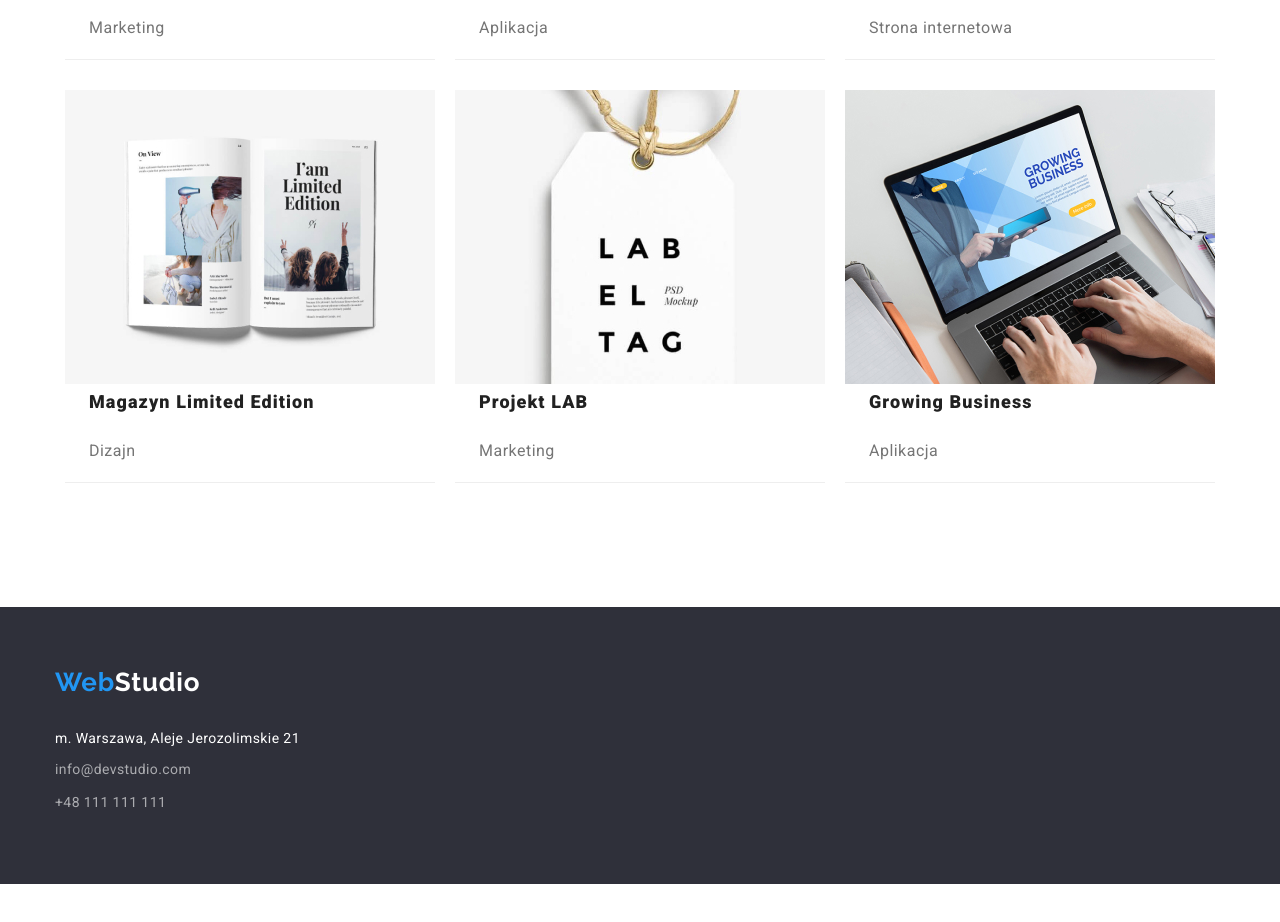
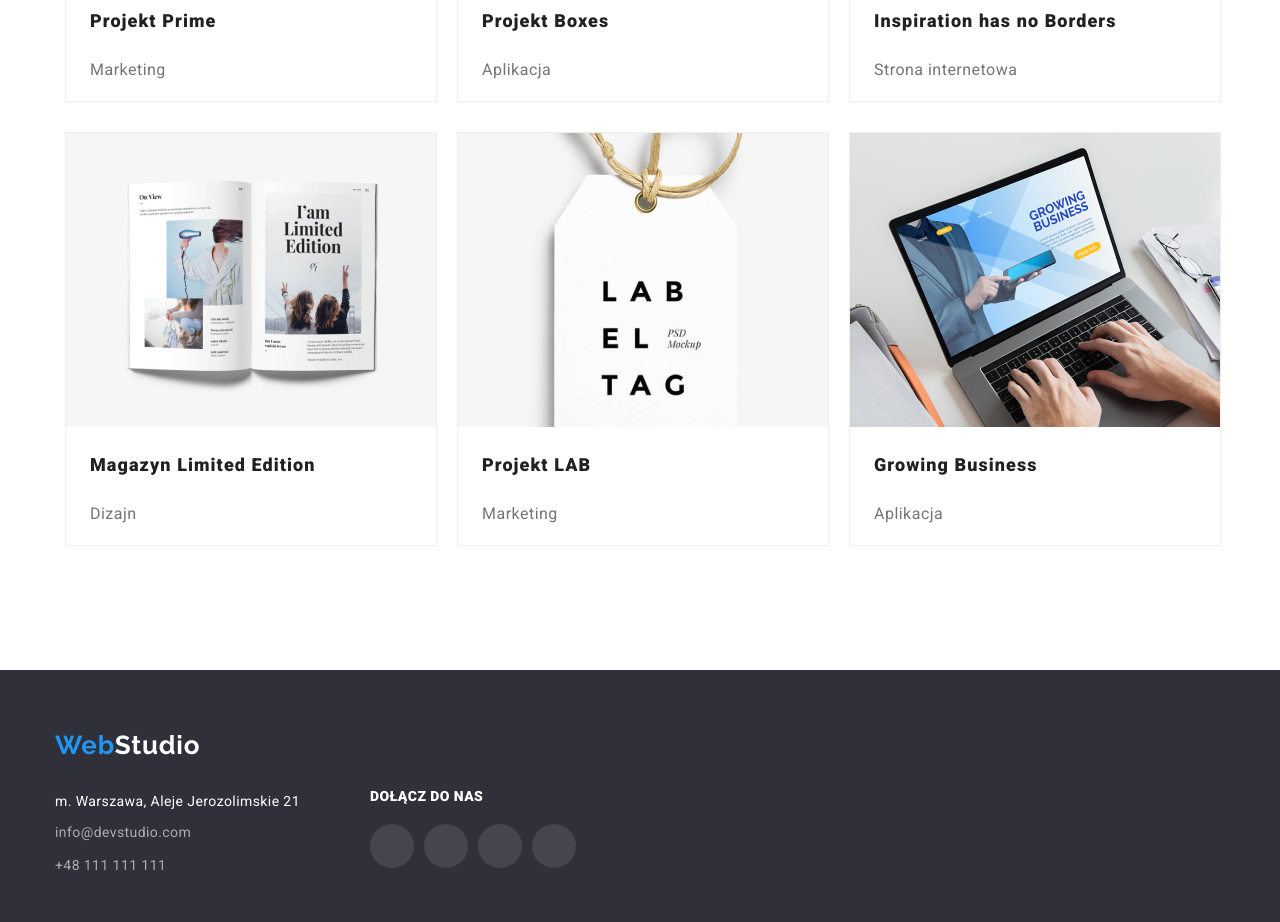
Before and after one commit to ewa-domanska/goit-markup-hw-04, a plain HTML site: page portfolio.html in a window 1280 px wide. Shown: the part 1018-1940 px from the top of the page. Before the commit the page ends 1902 px from the top, so only its background shows below. Drawn offline with nearby package versions, Linux system fonts and the light colour scheme.

Commit message:
Ready homework 4.

```diff
--- a/css/style.css
+++ b/css/style.css
@@ -275,8 +275,8 @@ img {
 }
 
 .our-team-list {
-    box-shadow: 0px 1px 3px rgba(0, 0, 0, 0.12), 0px 1px 1px rgba(0, 0, 0, 0.14), 0px 2px 1px rgba(0, 0, 0, 0.2);
-    border-radius: 0px 0px 4px 4px;
+    box-shadow: 0 1px 3px rgba(0, 0, 0, 0.12), 0 1px 1px rgba(0, 0, 0, 0.14), 0 2px 1px rgba(0, 0, 0, 0.2);
+    border-radius: 0 0 4px 4px;
 }
 
 .box-background {
@@ -541,6 +541,7 @@ img {
     letter-spacing: 0.03em;
     cursor: pointer;
     color: #FFFFFF;
+    box-shadow: 0 3px 1px rgba(0, 0, 0, 0.1), 0 1px 2px rgba(0, 0, 0, 0.08), 0 2px 2px rgba(0, 0, 0, 0.12);
 }
 
 .projects {
@@ -548,14 +549,17 @@ img {
 }
 
 .projects-portfolio {
-    display: flex;
-    flex-wrap: wrap;
+    display: grid;
+    grid-template-columns: repeat(3, 1fr);
 }
 
 .projects-portfolio-list {
-    flex: 20%;
     margin: 0 10px 30px;
-    border-bottom: 1px solid #EEEEEE;
+    border: 1px solid #EEEEEE;
+}
+
+.projects-portfolio-list:hover {
+    box-shadow: 0 1px 1px rgba(0, 0, 0, 0.12), 0 4px 4px rgba(0, 0, 0, 0.06), 1px 4px 6px rgba(0, 0, 0, 0.16);
 }
 
 .projects-portfolio-name {
@@ -564,7 +568,7 @@ img {
     line-height: 2;
     letter-spacing: 0.06em;
     padding-left: 24px;
-
+    margin-top: 20px;
 }
 
 .projects-portfolio-name-description {
--- a/portfolio.html
+++ b/portfolio.html
@@ -2,7 +2,7 @@
 <html lang="en">
     <head>
         <meta charset="UTF-8">
-        <title>goit-markup-hw-03</title>
+        <title>goit-markup-hw-04</title>
         <link rel="stylesheet"
               href="https://cdnjs.cloudflare.com/ajax/libs/modern-normalize/1.1.0/modern-normalize.min.css"
               integrity="sha512-wpPYUAdjBVSE4KJnH1VR1HeZfpl1ub8YT/NKx4PuQ5NmX2tKuGu6U/JRp5y+Y8XG2tV+wKQpNHVUX03MfMFn9Q=="
@@ -16,8 +16,9 @@
     <body>
         <header class="header">
             <div class="container">
-                <a class="studio-color" href="/goit-markup-hw-04/index.html"><span
-                        class="web-color">Web</span>Studio</a>
+                <a class="studio-color" href="/goit-markup-hw-04/index.html">
+                    <span class="web-color">Web</span>Studio
+                </a>
                 <nav class="navigation">
                     <ul class="navigation-list list">
                         <li class="navigation-link">
@@ -33,10 +34,22 @@
                 </nav>
                 <ul class="navigation-data list">
                     <li>
-                        <a class="contact-data link" href="tel:+48111111111">+48 111 111 111</a>
+                        <div class="contact-items">
+                            <svg class="boxes-icons-data" width="16px" height="12px">
+                                <use href="/images/icons.svg/#icon-envelope">
+                                </use>
+                            </svg>
+                            <a class="contact-data link" href="tel:+48111111111">+48 111 111 111</a>
+                        </div>
                     </li>
                     <li>
-                        <a class="contact-data link" href="mailto:info@devstudio.com">info@devstudio.com</a>
+                        <div class="contact-items">
+                            <svg class="boxes-icons-data" width="10px" height="16px">
+                                <use href="/images/icons.svg/#icon-smartphone">
+                                </use>
+                            </svg>
+                            <a class="contact-data link" href="mailto:info@devstudio.com">info@devstudio.com</a>
+                        </div>
                     </li>
                 </ul>
             </div>
@@ -126,12 +139,49 @@
                                target="_blank">m. Warszawa, Aleje Jerozolimskie 21</a>
                         </li>
                         <li class="address-list-item">
-                            <a class="address-list-item-data" href="mailto:info@devstudio.com">info@devstudio.com</a>
+                            <a class="address-list-item-data"
+                               href="mailto:info@devstudio.com">info@devstudio.com</a>
                         </li>
                         <li class="address-list-item">
                             <a class="address-list-item-data" href="tel:+48111111111">+48 111 111 111</a>
                         </li>
                     </ul>
+                    <div class="join-us-wrapper">
+                        <p class="join-us">Dołącz do nas</p>
+                        <ul class="social-list list">
+                            <li class="social-list-item link">
+                                <a class="background-icons-footer" href="#">
+                                    <svg class="social-icon-footer" width="20px" height="20px">
+                                        <use href="/images/icons.svg/#icon-instagram"></use>
+                                    </svg>
+                                </a>
+                            </li>
+                            <li class="social-list-item link">
+                                <a class="background-icons-footer" href="#">
+                                    <svg class="social-icon-footer" width="20px" height="20px">
+                                        <use href="/images/icons.svg/#icon-twitter">
+                                        </use>
+                                    </svg>
+                                </a>
+                            </li>
+                            <li class="social-list-item link">
+                                <a class="background-icons-footer" href="#">
+                                    <svg class="social-icon-footer" width="20px" height="20px">
+                                        <use href="/images/icons.svg/#icon-facebook">
+                                        </use>
+                                    </svg>
+                                </a>
+                            </li>
+                            <li class="social-list-item link">
+                                <a class="background-icons-footer" href="#">
+                                    <svg class="social-icon-footer" width="20px" height="20px">
+                                        <use href="/images/icons.svg/#icon-linkedin">
+                                        </use>
+                                    </svg>
+                                </a>
+                            </li>
+                        </ul>
+                    </div>
                 </address>
             </div>
         </footer>
```
Also changed, not shown: index.html (+1 -1 lines).
